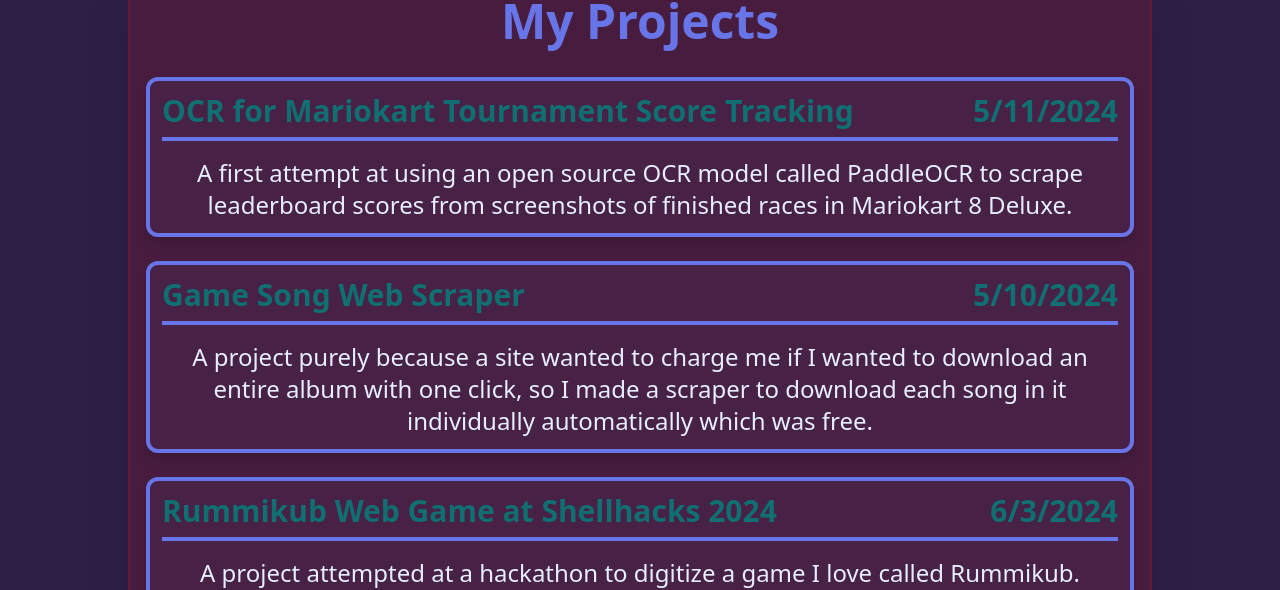
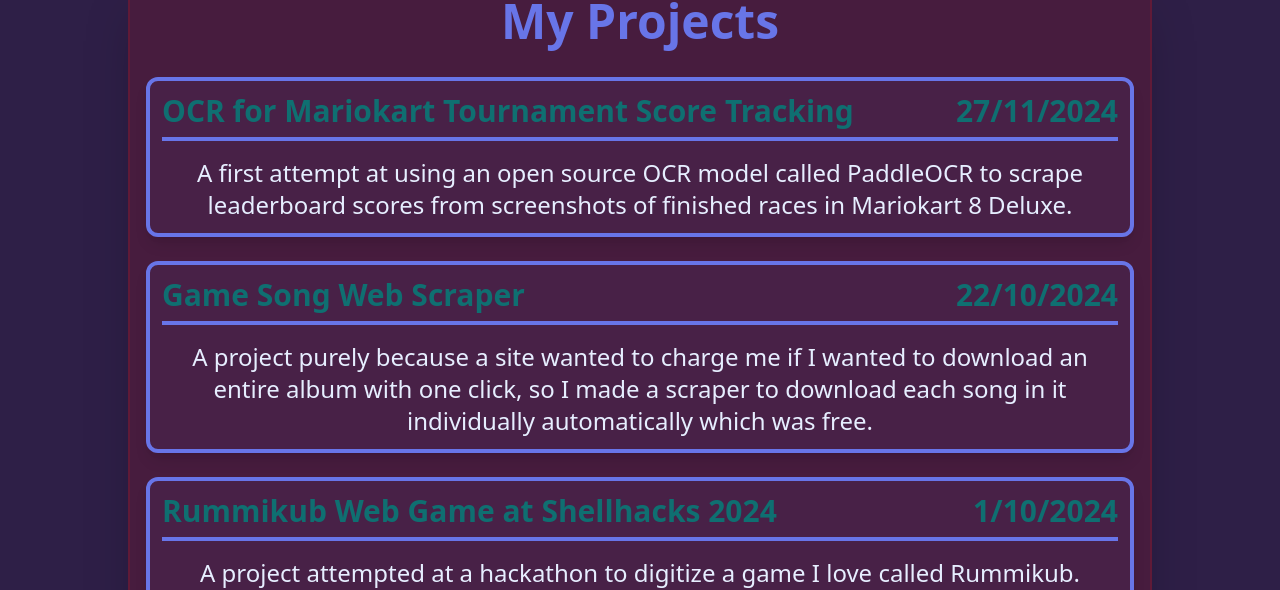
Before and after one commit to evanmico/personal-site-frontend-tailwindcss, a React (Vite) app: page /projects in a window 1280 px wide. Shown: the part 152-742 px from the top of the page. Built offline with nearby package versions, Linux system fonts and the light colour scheme.

Commit message:
fixed date parsing being messed up for projects

```diff
--- a/src/routes/Projects.jsx
+++ b/src/routes/Projects.jsx
@@ -14,6 +14,7 @@
 }
 
 function Project({title,date,description}) {
+    const dateObj = new Date(date);
     return (
         <section className="shadow-lg bg-txt-lg/5 border-solid space-y-4 border-4 border-txt-lg rounded-xl p-3">
             <div className="flex place-content-between border-b-4 pb-2 border-txt-lg">
@@ -21,7 +22,7 @@
                     {title}
                 </h3>
                 <h3 className="text-accent-dark text-3xl font-bold">
-                    {date.getDay()}/{date.getMonth()}/{date.getFullYear()}
+                    {dateObj.getDate()}/{dateObj.getMonth()+1}/{dateObj.getFullYear()} {console.log(dateObj)}
                 </h3>
             </div>
             <p className="text-txt-sm text-2xl">
@@ -32,10 +33,10 @@
 }
 
 function ProjectList({projects}) {
-    const projectSet = projects.map(({title,date,description},idx)=>(<Project key={idx} title={title} date={date} description={description}/>));
+    //const projectSet = projects.map(({title,date,description, link},idx)=>(<Project key={idx} title={title} date={date} description={description} link={link}/>));
     return (
         <section className="space-y-6">
-            {projectSet}
+            {projects.map(({title,date,description, link},idx)=>(<Project key={idx} title={title} date={date} description={description} link={link}/>))}
         </section>
     )
 }
@@ -44,35 +45,35 @@
     const projects = [
         {
             "title":"OCR for Mariokart Tournament Score Tracking",
-            "date": new Date(2024,11,27),
+            "date":"2024-11-27",
             "description":"A first attempt at using an open source OCR model called PaddleOCR to scrape leaderboard scores from screenshots of finished races in Mariokart 8 Deluxe.",
             "link":"https://github.com/evanmico/mk8dx-raceTable-PaddleOCR"
         },
         {
             "title":"Game Song Web Scraper",
-            "date": new Date(2024,10,22),
+            "date":"2024-10-22",
             "description":"A project purely because a site wanted to charge me if I wanted to download an entire album with one click, so I made a scraper to download each song in it individually automatically which was free."
         },
         {
             "title":"Rummikub Web Game at Shellhacks 2024",
-            "date": new Date(2024,3,6),
+            "date":"2024-10-01",
             "description":"A project attempted at a hackathon to digitize a game I love called Rummikub.",
             "link":"https://github.com/evanmico/shellhacks2024-rumikubGame_frontend"
         },
         {
-            "title":"Physical Healthcare office Client Managment System",
-            "date": new Date(2024,4,3),
-            "description":"A web app that acts as a portal for clients to schedule appointments with a physical therapist."
-        },
-        {
             "title":"MK Leaderboard Discord Bot",
-            "date": new Date(2024,2,20),
+            "date": "2024-02-20",
             "description":"A bot that keeps a live leaderboard of the current timetrial top times in a designated thread.",
             "link":"https://github.com/evanmico/mk-leaderboard-discord-bot"
         },
         {
+            "title":"Physical Healthcare Office Client Managment System",
+            "date":"2024-02-17",
+            "description":"A web app that acts as a portal for clients to schedule appointments with a physical therapist."
+        },
+        {
             "title":"Volunte at Knighthacks 2023",
-            "date": new Date(2023,10,8),
+            "date": "2023-10-08",
             "description":"A webapp built during a hackathon with the goal of helping volunteering organizations find volunteers and volunteers to find volunteering work.",
             "link":"https://github.com/webbgamers/volunte"
         }
```
